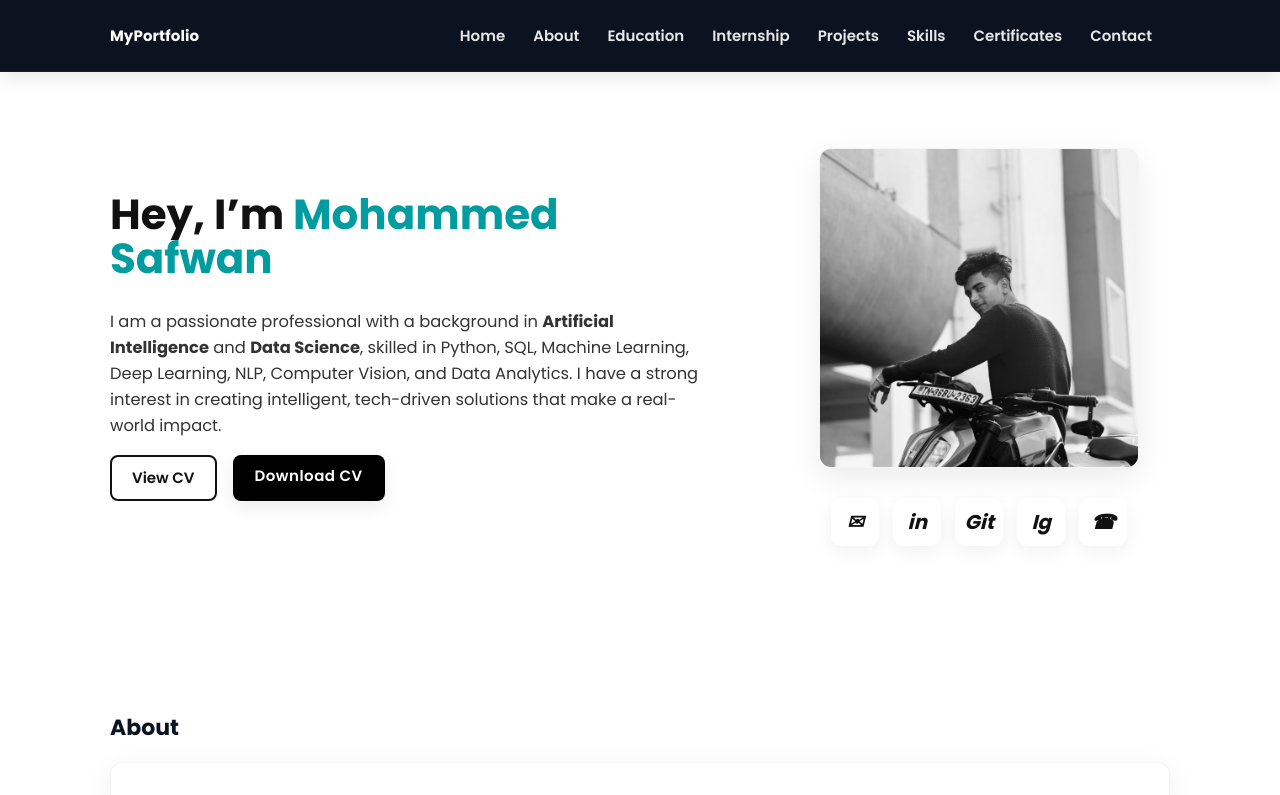
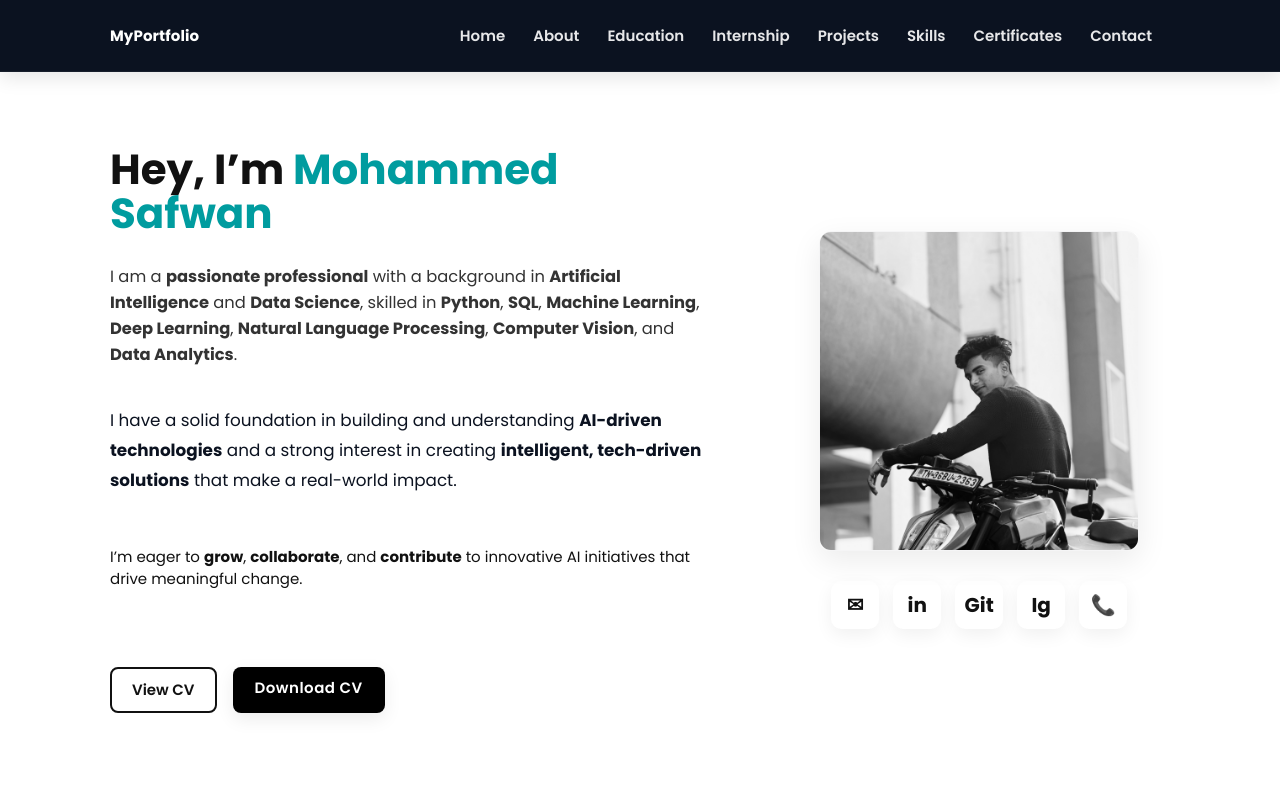
Before and after one commit to mohammedsafwan8743/my-portfolio, a plain HTML site: page index.html in a window 1280 px wide. Shown: the top 795 px of the page. Drawn offline with Linux system fonts and the light colour scheme.

Commit message:
Update index.html

```diff
--- a/index.html
+++ b/index.html
@@ -219,8 +219,24 @@
     <div class="hero-left">
       <h1 class="hero-title">Hey, I’m <span>Mohammed Safwan</span></h1>
       <p class="hero-summary">
-        I am a passionate professional with a background in <strong>Artificial Intelligence</strong> and <strong>Data Science</strong>, skilled in Python, SQL, Machine Learning, Deep Learning, NLP, Computer Vision, and Data Analytics. I have a strong interest in creating intelligent, tech-driven solutions that make a real-world impact.
-      </p>
+
+    I am a <strong>passionate professional</strong> with a background in
+    <strong>Artificial Intelligence</strong> and <strong>Data Science</strong>, skilled in
+    <strong>Python</strong>, <strong>SQL</strong>, <strong>Machine Learning</strong>,
+    <strong>Deep Learning</strong>, <strong>Natural Language Processing</strong>,
+    <strong>Computer Vision</strong>, and <strong>Data Analytics</strong>.
+  </p>
+
+  <p style="margin: 20px 0; font-size: 1.05rem; line-height: 1.8; color: var(--text);">
+    I have a solid foundation in building and understanding <strong>AI-driven technologies</strong>
+    and a strong interest in creating <strong>intelligent, tech-driven solutions</strong>
+    that make a real-world impact.
+  </p>
+
+  <p>
+    I’m eager to <strong>grow</strong>, <strong>collaborate</strong>, and
+    <strong>contribute</strong> to innovative AI initiatives that drive meaningful change.
+  </p>      </p>
 
       <div class="hero-buttons">
         <a href="cv.html" class="btn-outline">View CV</a>
@@ -233,11 +249,11 @@
       <img src="images/IMG_3743.jpg" alt="Mohammed Safwan" class="profile-photo">
 
       <div class="social-links">
-        <a href="mailto:mohammedsafwan8743@gmail.com" class="social-btn"><i>✉</i></a>
-        <a href="https://linkedin.com/in/mohammedsafwan8743" class="social-btn"><i>in</i></a>
-        <a href="https://github.com/mohammedsafwan8743" class="social-btn"><i>Git</i></a>
-        <a href="https://instagram.com/yourprofile" class="social-btn"><i>Ig</i></a>
-        <a href="tel:+916382686750" class="social-btn"><i>☎</i></a>
+        <a href="mailto:mohammedsafwan8743@gmail.com" class="social-btn"><b>✉</b></a>
+        <a href="https://linkedin.com/in/mohammedsafwan8743" class="social-btn"><b>in</b></a>
+        <a href="https://github.com/mohammedsafwan8743" class="social-btn"><b>Git</b></a>
+        <a href="https://instagram.com/yourprofile" class="social-btn"><b>Ig</b></a>
+        <a href="tel:+916382686750" class="social-btn"><b>📞</b></a>
       </div>
     </div>
   </div>
```
